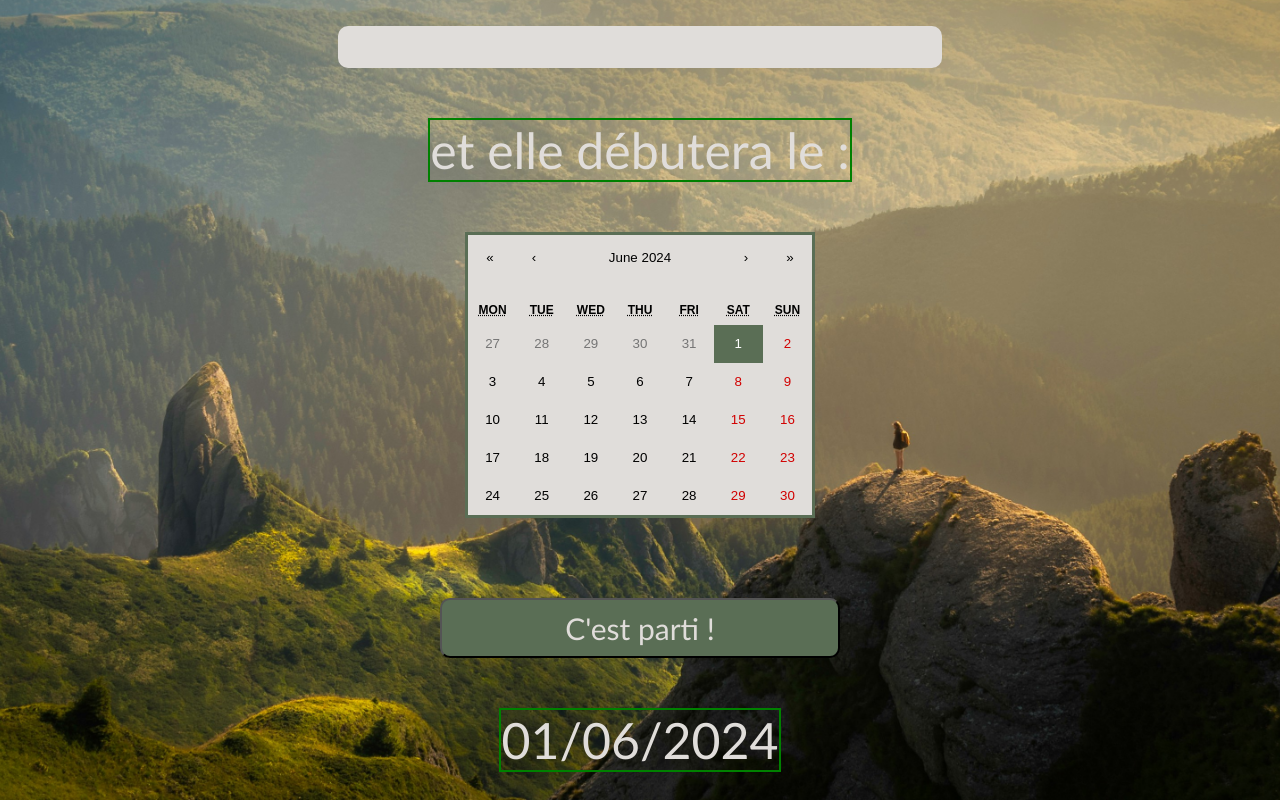
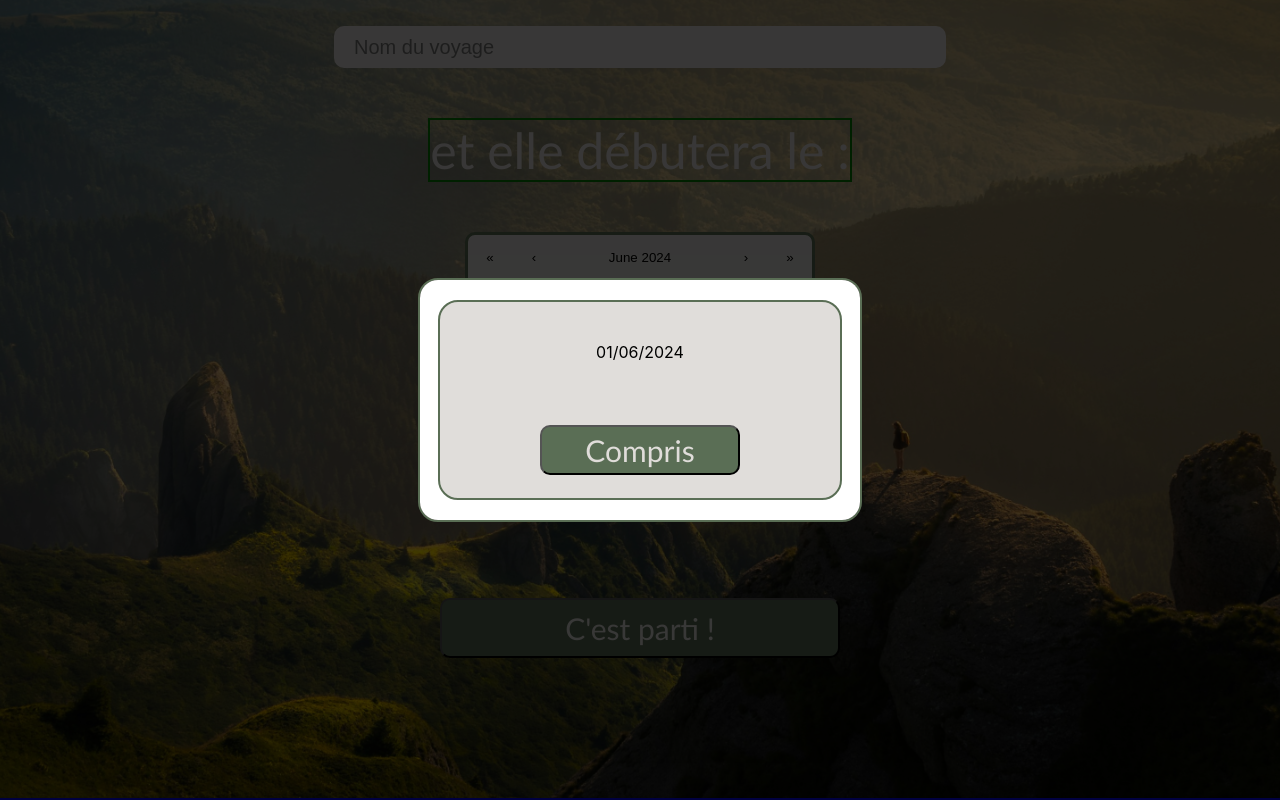
Before and after one commit to ZarakiMelo/Explorer-Trip, a React (Create React App) app: page /MyTrip in a window 1280 px wide. Both pictures are taken after a click on the button "C'est parti !". Shown: the part 240-1040 px from the top of the page. Built offline with nearby package versions, Linux system fonts and the light colour scheme.

Commit message:
NewTrip component: installation of the modal for the user submission

```diff
--- a/package.json
+++ b/package.json
@@ -17,6 +17,7 @@
     "react-calendar": "^5.0.0",
     "react-datepicker": "^6.9.0",
     "react-dom": "^18.3.1",
+    "react-modal": "^3.16.1",
     "react-router-dom": "^6.23.1",
     "react-scripts": "5.0.1",
     "typescript": "^4.9.5",
@@ -47,6 +48,7 @@
     ]
   },
   "devDependencies": {
-    "@types/react-datepicker": "^6.2.0"
+    "@types/react-datepicker": "^6.2.0",
+    "@types/react-modal": "^3.16.3"
   }
 }
--- /dev/null
+++ b/src/components/ModalButton/ModalButton.module.css
@@ -0,0 +1,8 @@
+.button{
+    height: 50px;
+    width: 200px;
+    font-size: 30px;
+    border-radius: 10px;
+    color: #e0ddda;
+    font-family:'Trebuchet MS', 'Lucida Sans Unicode', 'Lucida Grande', 'Lucida Sans', Arial, sans-serif ;
+}
--- /dev/null
+++ b/src/components/ModalButton/ModalButton.tsx
@@ -0,0 +1,17 @@
+import React from 'react';
+import styles from './ModalButton.module.css'
+
+interface ModalButtonProps {
+    color : string,
+   text : string,
+   action : () => void,
+}
+
+const ModalButton : React.FC<ModalButtonProps> = ({color,text,action}) => {
+
+  return (
+    <button type='button' onClick={action} className={styles.button} style={{backgroundColor:color}}>{text}</button>
+  )
+}
+
+export default ModalButton
--- a/src/components/NewTrip/NewTrip.module.css
+++ b/src/components/NewTrip/NewTrip.module.css
@@ -29,9 +29,15 @@
   width: 600px;
   border-radius: 10px;
   border:none;
+  font-size: 20px;
+}
+
+.input, textarea{
   background-color: #e0ddda;
-  font-size: 20px;
-  color: #5A6E55;
+}
+
+.input, ::placeholder{
+  padding-left: 10px;
 }
 
 .submit_button{
@@ -45,6 +51,19 @@
   background-color: #5A6E55;
 }
 
+.modal_content{
+  display: flex;
+  flex-direction: column;
+  justify-content: space-around;
+  align-items:center ;
+  height: 200px;
+  width: 400px;
+  border-radius: 20px;
+  border: 2px solid #5A6E55;
+  background-color: #e0ddda;
+
+}
+
 @media screen and (max-width:900px) {
   .input{
     width: 400px;
--- a/src/components/NewTrip/NewTrip.tsx
+++ b/src/components/NewTrip/NewTrip.tsx
@@ -4,27 +4,62 @@ import MainNavBar from '../MainNavBar/MainNavBar';
 import Calendar from 'react-calendar';
 import 'react-calendar/dist/Calendar.css';
 import '../../styles/CustomCalendar.css';
+import Modal from 'react-modal';
+import ModalButton from '../ModalButton/ModalButton';
 
 
 type ValuePiece = Date | null;
-
 type Value = ValuePiece | [ValuePiece, ValuePiece];
+const customStyles: Modal.Styles= {
+  content: {
+    display: "flex",
+    flexDirection: "column",
+    justifyContent: "space-around",
+    alignItems: "center",
+    height: "200px",
+    width: "400px",
+    borderRadius: "20px",
+    border: "2px solid #5A6E55",
+    marginRight: "-50%",
+    transform: "translate(-50%, -50%)",
+    top: '50%',
+    left: '50%',
+    right: 'auto',
+    bottom: 'auto',
+  },
+  overlay: {
+    backgroundColor: "rgba(0, 0, 0, 0.75)",
+  },
+};
+type ModalContent = {
+  state : boolean,
+  message : string
+}
 
 const NewTrip: React.FC = () => {
   const [trip, setTrip] = useState<string>("");
   const [date, setDate] = useState<Value>(new Date());
   const [submitted, setSubmitted] = useState<boolean>(false);
+  const [modal, setModal] = useState<ModalContent>({state : false, message : ""});
+
+  //Modal functions
+  const openModal = (message:string) => {
+    setModal({state:true,message})}
+  const closeModal = () => {setModal({state : false, message : ""})}
+
+  //inputs verification
+  const handleSubmit = () => {
+    if (!trip) {
+      openModal("Saisir un nom de voyage");
+    } if (!date) {
+      openModal("Saisir une date de début");
+    } else {
+        setSubmitted(true);
+        openModal(formatDate())
+    }
+  };
 
 
-  const handleSubmit = () => {
-    if (!trip) {
-      console.log("Saisir un nom de voyage");
-    } if (!date) {
-      console.log("Saisir une date de début");
-    } else {
-        setSubmitted(!submitted);
-    }
-  };
 
   const formatDate = () => {
     if (!date || date instanceof Array) return "";
@@ -34,20 +69,32 @@ const NewTrip: React.FC = () => {
     }
   };
 
+
+
+
   return (
     <div className={styles.container}>
       <MainNavBar />
       <div className={styles.form_container}>
+      <Modal
+        isOpen={modal.state}
+        onRequestClose={closeModal}
+        style={customStyles}
+        contentLabel="Example Modal"
+        shouldCloseOnOverlayClick={false}
+      >
+        <div className={styles.modal_content}>
+             <p>{modal.message}</p>
+            <ModalButton action={closeModal} text="Compris" color="#5A6E55"></ModalButton>
+        </div>
+      </Modal>
+
         <p className={styles.text}>L'aventure s'appelera</p>
-        <input className={styles.input} type="text" value={trip} onChange={(e) => setTrip(e.target.value)} maxLength={50}/>
+        <input className={styles.input} type="text" value={trip} onChange={(e) => setTrip(e.target.value)} placeholder="Nom du voyage" maxLength={50}/>
         <p className={styles.text}>et elle débutera le :</p>
         <Calendar onChange={setDate} value={date} />
         <button className={styles.submit_button} type="submit" onClick={handleSubmit}>C'est parti !</button>
-        {submitted && date &&(
-          <p className={styles.text}>
-            {formatDate()}
-          </p>
-        )}
+
       </div>
     </div>
   );
--- a/src/styles/CustomCalendar.css
+++ b/src/styles/CustomCalendar.css
@@ -3,6 +3,7 @@
     max-width: 100%;
     background:#e0ddda;
     border: 3px solid #5A6E55;
+    border-radius: 10px;
     font-family: Arial, Helvetica, sans-serif;
     line-height: 1.125em;
   }
```
Also changed, not shown: 1 other file (tests, documents, lock files or other folders).
